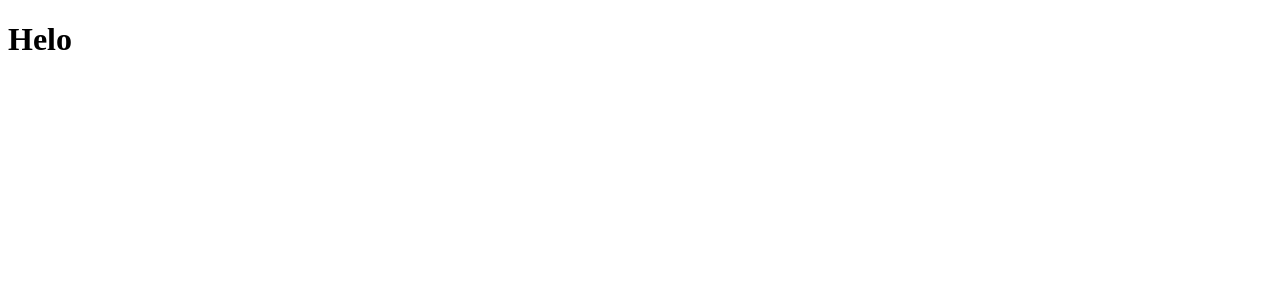
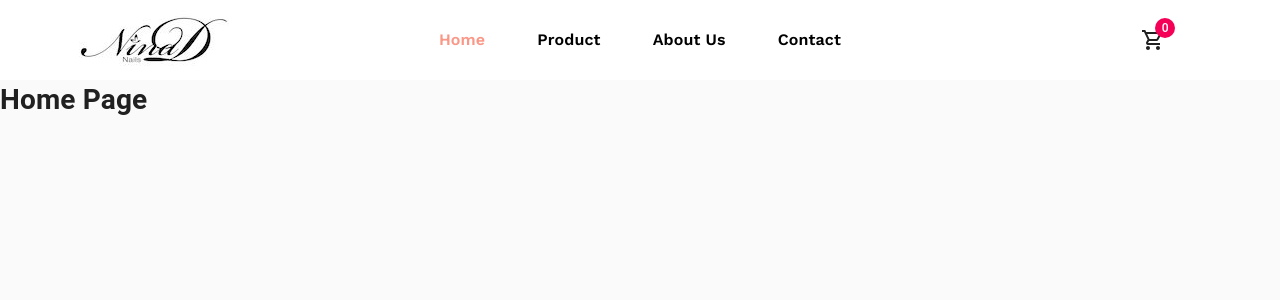
Before and after one commit to tranhuyviet/nina-nails-client, a React (Create React App) app: page /home in a window 1280 px wide. Shown: the top 300 px of the page. Built offline with nearby package versions, Linux system fonts and the light colour scheme.

Commit message:
add navbar with links

```diff
--- a/public/index.html
+++ b/public/index.html
@@ -5,10 +5,7 @@
         <link rel="icon" href="%PUBLIC_URL%/favicon.ico" />
         <meta name="viewport" content="width=device-width, initial-scale=1" />
         <meta name="theme-color" content="#000000" />
-    <meta
-      name="description"
-      content="Web site created using create-react-app"
-    />
+        <meta name="description" content="Web site created using create-react-app" />
         <link rel="apple-touch-icon" href="%PUBLIC_URL%/logo192.png" />
         <!--
       manifest.json provides metadata used when your web app is installed on a
@@ -24,7 +21,9 @@
       work correctly both with client-side routing and a non-root public URL.
       Learn how to configure a non-root public URL by running `npm run build`.
     -->
-    <title>React App</title>
+        <link rel="preconnect" href="https://fonts.gstatic.com" />
+        <link href="https://fonts.googleapis.com/css2?family=Work+Sans:wght@400;600;700&display=swap" rel="stylesheet" />
+        <title>Nina Nails</title>
     </head>
     <body>
         <noscript>You need to enable JavaScript to run this app.</noscript>
@@ -38,6 +37,5 @@
 
       To begin the development, run `npm start` or `yarn start`.
       To create a production bundle, use `npm run build` or `yarn build`.
-    -->
-  </body>
+    --></body>
 </html>
--- a/src/App.js
+++ b/src/App.js
@@ -1,8 +1,43 @@
+import { CssBaseline } from '@material-ui/core';
+import { BrowserRouter, Route, Switch } from 'react-router-dom';
+import { createMuiTheme, ThemeProvider } from '@material-ui/core/styles';
+import NavBar from './components/NavBar/NavBar';
+import AboutPage from './pages/AboutPage/AboutPage';
+import ContactPage from './pages/ContactPage/ContactPage';
+import HomePage from './pages/HomePage/HomePage';
+import ProductPage from './pages/ProductPage/ProductPage';
+
 function App() {
+    const theme = createMuiTheme({
+        palette: {
+            primary: {
+                main: '#FA9787',
+            },
+        },
+    });
     return (
-        <div>
-            <h1>Helo</h1>
-        </div>
+        <ThemeProvider theme={theme}>
+            <BrowserRouter>
+                <CssBaseline />
+                <NavBar />
+                <main style={{ marginTop: 80 }}>
+                    <Switch>
+                        <Route exact path="/home">
+                            <HomePage />
+                        </Route>
+                        <Route exact path="/products">
+                            <ProductPage />
+                        </Route>
+                        <Route exact path="/about">
+                            <AboutPage />
+                        </Route>
+                        <Route exact path="/contact">
+                            <ContactPage />
+                        </Route>
+                    </Switch>
+                </main>
+            </BrowserRouter>
+        </ThemeProvider>
     );
 }
 
--- /dev/null
+++ b/src/components/NavBar/NavBar.js
@@ -0,0 +1,44 @@
+import React from 'react';
+import { AppBar, Badge, Grid, Toolbar } from '@material-ui/core';
+import { useStyles } from './styles';
+import logo from '../../images/logo.jpg';
+
+import ShoppingCartOutlinedIcon from '@material-ui/icons/ShoppingCartOutlined';
+import { NavLink } from 'react-router-dom';
+
+const NavBar = () => {
+    const classes = useStyles();
+
+    return (
+        <AppBar color="transparent" className={classes.navbar}>
+            <Toolbar className={classes.toolbar}>
+                <Grid container>
+                    <Grid item sm={2} container justify="flex-end" alignItems="center">
+                        <img src={logo} variant="square" alt="logo" />
+                    </Grid>
+                    <Grid item sm={8} container justify="center" alignItems="center">
+                        <NavLink className={classes.link} to="/home" activeClassName={classes.linkActive}>
+                            Home
+                        </NavLink>
+                        <NavLink className={classes.link} to="/products" activeClassName={classes.linkActive}>
+                            Product
+                        </NavLink>
+                        <NavLink className={classes.link} to="/about" activeClassName={classes.linkActive}>
+                            About Us
+                        </NavLink>
+                        <NavLink className={classes.link} to="/contact" activeClassName={classes.linkActive}>
+                            Contact
+                        </NavLink>
+                    </Grid>
+                    <Grid item sm={2} container justify="center" alignItems="center">
+                        <Badge color="secondary" badgeContent={0} showZero className={classes.barge}>
+                            <ShoppingCartOutlinedIcon />
+                        </Badge>
+                    </Grid>
+                </Grid>
+            </Toolbar>
+        </AppBar>
+    );
+};
+
+export default NavBar;
--- /dev/null
+++ b/src/components/NavBar/styles.js
@@ -0,0 +1,27 @@
+import { makeStyles } from '@material-ui/core/styles';
+
+export const useStyles = makeStyles((theme) => ({
+    navbar: {
+        height: 80,
+        backgroundColor: theme.palette.common.white,
+        boxShadow: 'none',
+    },
+    toolbar: {
+        height: 80,
+    },
+    link: {
+        textDecoration: 'none',
+        fontSize: 16,
+        fontFamily: 'Work Sans, sans-serif',
+        margin: '0 26px',
+        color: theme.palette.common.black,
+        fontWeight: 600,
+        transition: 'all 0.3s linear',
+        '&:hover': {
+            color: theme.palette.primary.main,
+        },
+    },
+    linkActive: {
+        color: theme.palette.primary.main,
+    },
+}));
--- /dev/null
+++ b/src/pages/AboutPage/AboutPage.js
@@ -0,0 +1,11 @@
+import React from 'react';
+
+const AboutPage = () => {
+    return (
+        <div>
+            <h1>About Page</h1>
+        </div>
+    );
+};
+
+export default AboutPage;
--- /dev/null
+++ b/src/pages/ContactPage/ContactPage.js
@@ -0,0 +1,11 @@
+import React from 'react';
+
+const ContactPage = () => {
+    return (
+        <div>
+            <h1>Contact Page</h1>
+        </div>
+    );
+};
+
+export default ContactPage;
--- /dev/null
+++ b/src/pages/HomePage/HomePage.js
@@ -0,0 +1,11 @@
+import React from 'react';
+
+const HomePage = () => {
+    return (
+        <div>
+            <h1>Home Page</h1>
+        </div>
+    );
+};
+
+export default HomePage;
--- /dev/null
+++ b/src/pages/ProductPage/ProductPage.js
@@ -0,0 +1,11 @@
+import React from 'react';
+
+const ProductPage = () => {
+    return (
+        <div>
+            <h1>Product Page</h1>
+        </div>
+    );
+};
+
+export default ProductPage;
```
Also changed, not shown: src/images/logo.jpg (added), 1 other file (tests, documents, lock files or other folders). Lines whose indentation alone changed are shown as unchanged.
